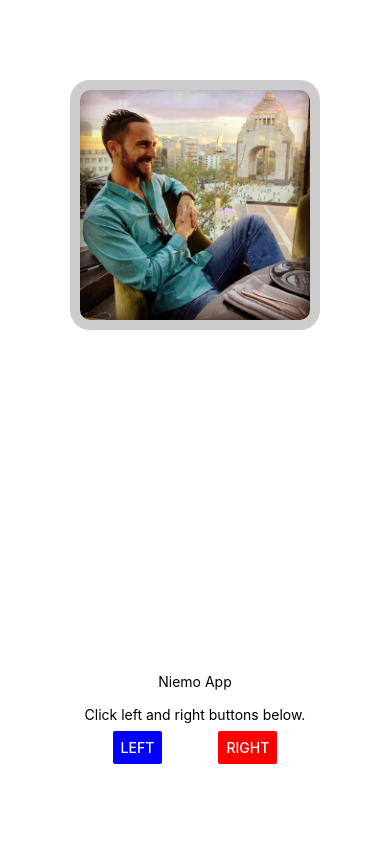
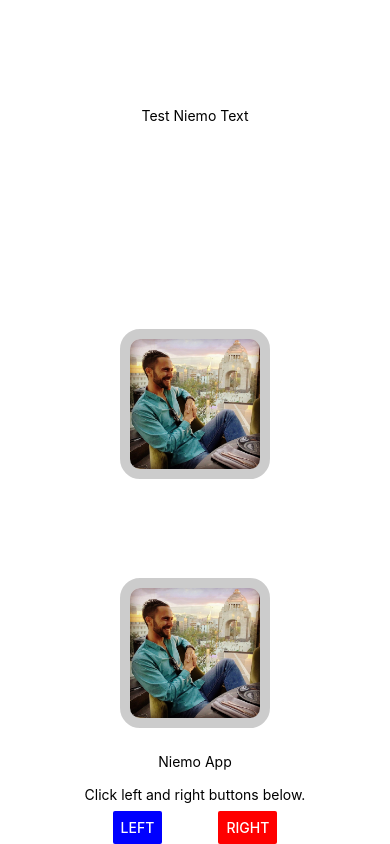
Before and after one commit to niembro64/react-native-tester, a React Native app: screen / in a window 390 px wide. Built offline with nearby package versions, Linux system fonts and the light colour scheme.

Commit message:
passing props

```diff
--- a/App.js
+++ b/App.js
@@ -1,4 +1,4 @@
-import React from "react";
+import React, { Component } from "react";
 import {
   StyleSheet,
   Button,
@@ -12,8 +12,24 @@ import {
 
 const Separator = () => <View style={styles.separator} />;
 
+const NiemoComponent = (props) => (
+  <SafeAreaView style={styles.container}>
+    <Text style={styles.title}>{props.myText}</Text>
+    <TouchableOpacity
+      onPress={() =>
+        Alert.prompt("My title", "My message", (text) => {
+          Alert.alert(text + props.myText);
+        })
+      }
+    >
+      <Image style={styles.image} source={require("./assets/mexico.jpg")} />
+    </TouchableOpacity>
+  </SafeAreaView>
+);
+
 const App = () => (
   <SafeAreaView style={styles.container}>
+    <NiemoComponent myText={"Test Niemo Text"}></NiemoComponent>
     <TouchableOpacity
       onPress={() =>
         Alert.prompt("My title", "My message", (text) => {
@@ -34,18 +50,17 @@ const App = () => (
         <Button
           title="Left"
           color="blue"
-          onPress={() => Alert.alert("Left button pressed")}
+          onPress={() => Alert.alert("You Clicked Left")}
         />
         <Button
           title="Right"
           color="red"
-          onPress={() => Alert.alert("Right button pressed")}
+          onPress={() => Alert.alert("You Clicked Right")}
         />
       </View>
     </View>
   </SafeAreaView>
 );
-
 
 const styles = StyleSheet.create({
   container: {
@@ -77,8 +92,8 @@ const styles = StyleSheet.create({
     resizeMode: "contain",
     // width: "50%",
     // height: "50%",
-    width: 250,
-    height: 250,
+    width: 150,
+    height: 150,
     borderRadius: 20,
     shadowColor: "black",
     borderWidth: 10,
```
